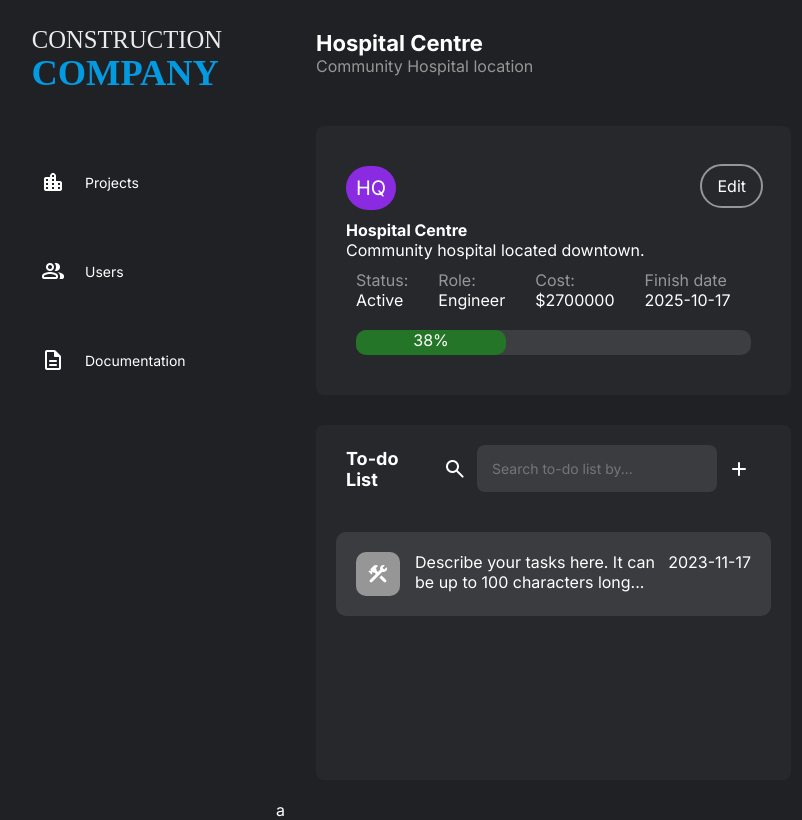
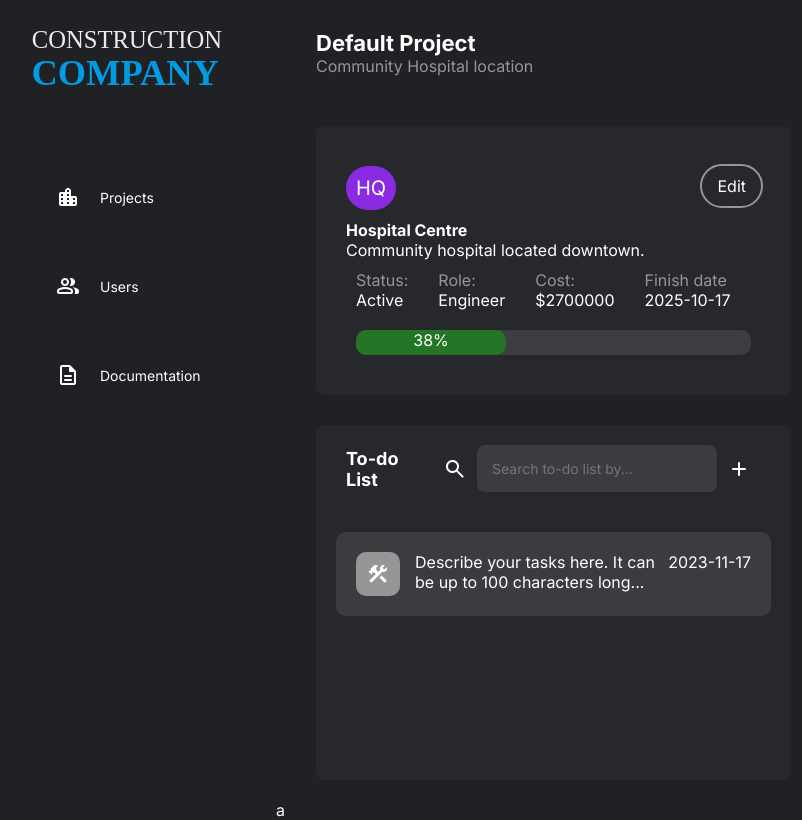
Before and after one commit to nwabimady/open-master, a website built with Vite: page index.html in a window 1280 px wide. Both pictures are taken after a click on the element 555 px from the left and 276 px from the top of the page. Shown: the whole page, without its empty margins (24-826 px from the left). Built offline with nearby package versions, Linux system fonts and the light colour scheme.

Commit message:
Updating the details page UI

```diff
--- a/index.html
+++ b/index.html
@@ -10,11 +10,11 @@
 <body>
     <aside id="sidebar">
         <img id="company-logo" src="./assets/company-logo.svg"  alt="Construction company">
-        <ul id="nav-buttons">
-        <li><span class="material-symbols-rounded">location_city</span>Projects</li>
-        <li><span class="material-symbols-rounded">group</span>Users</li>
-        <li><span class="material-symbols-rounded">description</span>Documentation</li>
-        </ul>
+        <div id="nav-buttons">
+            <div id="projects-page-btn"><span class="material-symbols-rounded">location_city</span>Projects</div>
+            <div><span class="material-symbols-rounded">group</span>Users</div>
+            <div><span class="material-symbols-rounded">description</span>Documentation</div>
+        </div>
     </aside>
     <main id="content">
         <div class="page" id="projects-page">
@@ -85,7 +85,7 @@
         <div class="page" id="project-details" style="display: none;">
             <header>
                 <div>
-                    <h2>Hospital Centre</h2>
+                    <h2 data-project-info="name">Hospital Centre</h2>
                     <p style="color: #969696;">Community Hospital location</p>
                 </div>
             </header>
@@ -98,14 +98,14 @@
                         </div>
                         <div style="padding: 0 30px;">
                             <div>
-                                <h5>Hospital Centre</h5>
-                                <p>Community hospital located downtown.</p>
+                                <h5 data-project-info="name">Hospital Centre</h5>
+                                <p data-project-info="description">Community hospital located downtown.</p>
                             </div>
                             <div style="display: flex; flex-direction: row; column-gap:30px; padding: 10px;">
-                                    <div><p style="color: #969696;">Status:</p><p>Active</p></div>
-                                    <div><p style="color: #969696;">Role:</p><p>Engineer</p></div>
-                                    <div><p style="color: #969696;">Cost:</p><p>$2700000</p></div>
-                                    <div><p style="color: #969696;">Finish date</p><p>2025-10-17</p></div>
+                                    <div><p data-project-info="status" style="color: #969696;">Status:</p><p>Active</p></div>
+                                    <div><p data-project-info="role" style="color: #969696;">Role:</p><p>Engineer</p></div>
+                                    <div><p data-project-info="cost" style="color: #969696;">Cost:</p><p>$2700000</p></div>
+                                    <div><p data-project-info="finish-date" style="color: #969696;">Finish date</p><p>2025-10-17</p></div>
                             </div>
                             <div style="padding: 10px;">
                                 <div class="progress-bar">
--- a/src/class/ProjectsManager.ts
+++ b/src/class/ProjectsManager.ts
@@ -14,8 +14,7 @@ export class ProjectsManager {
             userRole: "architect",
             finishDate: new Date()
         })
-    }
-
+            }
     newProject(data: IProject) {
         const projectNames = this.list.map((project) => {
             return project.name
@@ -24,18 +23,27 @@ export class ProjectsManager {
         if (nameInUse) {
             throw new Error(`Tisk tisk, A project with the name "${data.name}" already exists`)
         }
+        //
         const project = new Project(data)
         project.ui.addEventListener("click", () => {
             const projectsPage = document.getElementById("projects-page")
             const detailsPage = document.getElementById("project-details")
-            if (!projectsPage || !detailsPage) { return }
+            if ( !projectsPage || !detailsPage) { return }
             projectsPage.style.display = "none"
             detailsPage.style.display = "flex"
+            this.setDetailsPage(project)
         })
         this.ui.append(project.ui)
         this.list.push(project)
         return project
     }
+
+private setDetailsPage(project: Project) {
+    const detailsPage = document.getElementById("project-details")
+    if (!detailsPage) {return}
+    const name = detailsPage.querySelector("[data-project-info='name']")
+    if(name) {name.textContent = project.name}
+}
 
     getProject(id: string) {
         const project = this.list.find((project) => {
--- a/style.css
+++ b/style.css
@@ -57,7 +57,7 @@ body {
     padding: 25px;
 }
 
-#sidebar li{
+#sidebar div{
     margin: 15px;
 }
 
@@ -69,7 +69,7 @@ span {
 
 }
 
-#nav-buttons li {
+#nav-buttons div {
  list-style-type: none;
  padding: 15px;
  border-radius: 10px;
@@ -80,7 +80,7 @@ span {
  column-gap: 10px;
 }
 
-#nav-buttons li:hover {
+#nav-buttons div:hover {
     background-color: var(--primary);
     transition: var(--transition-hover);
 }
```
